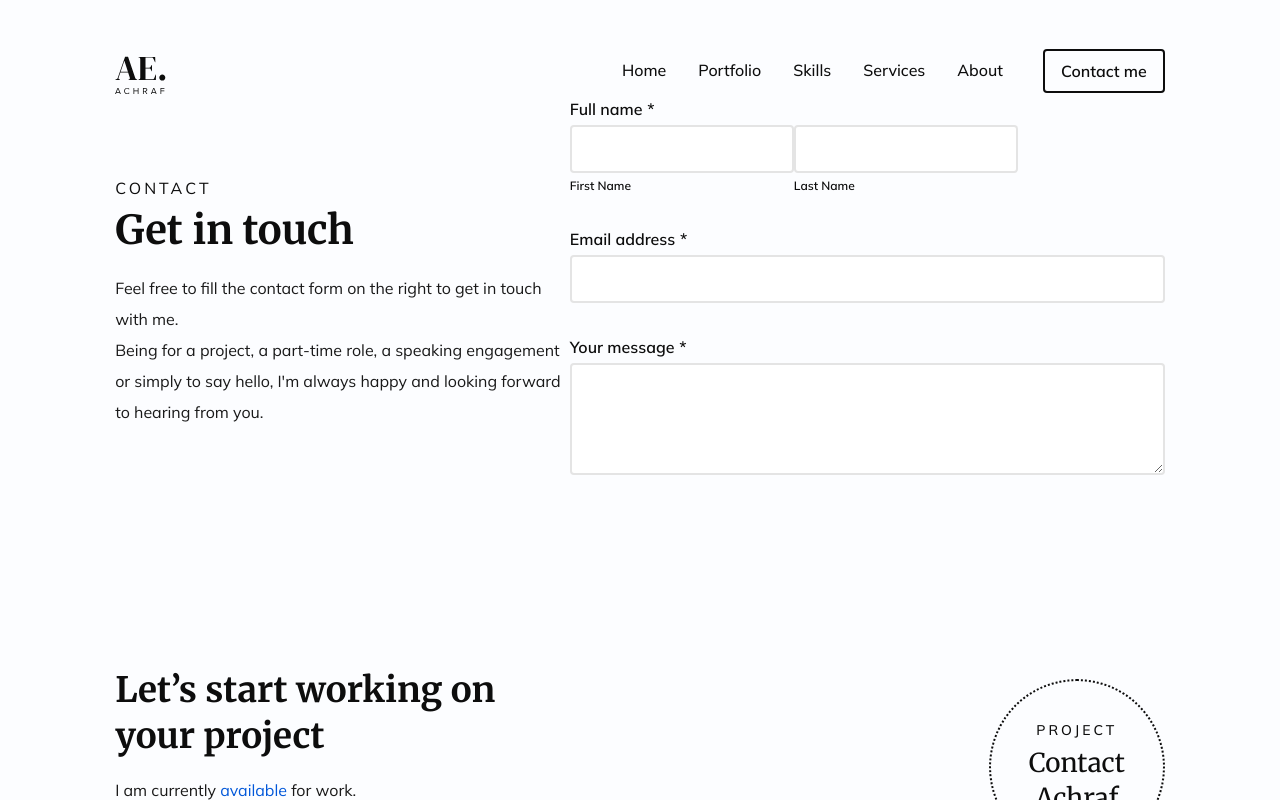
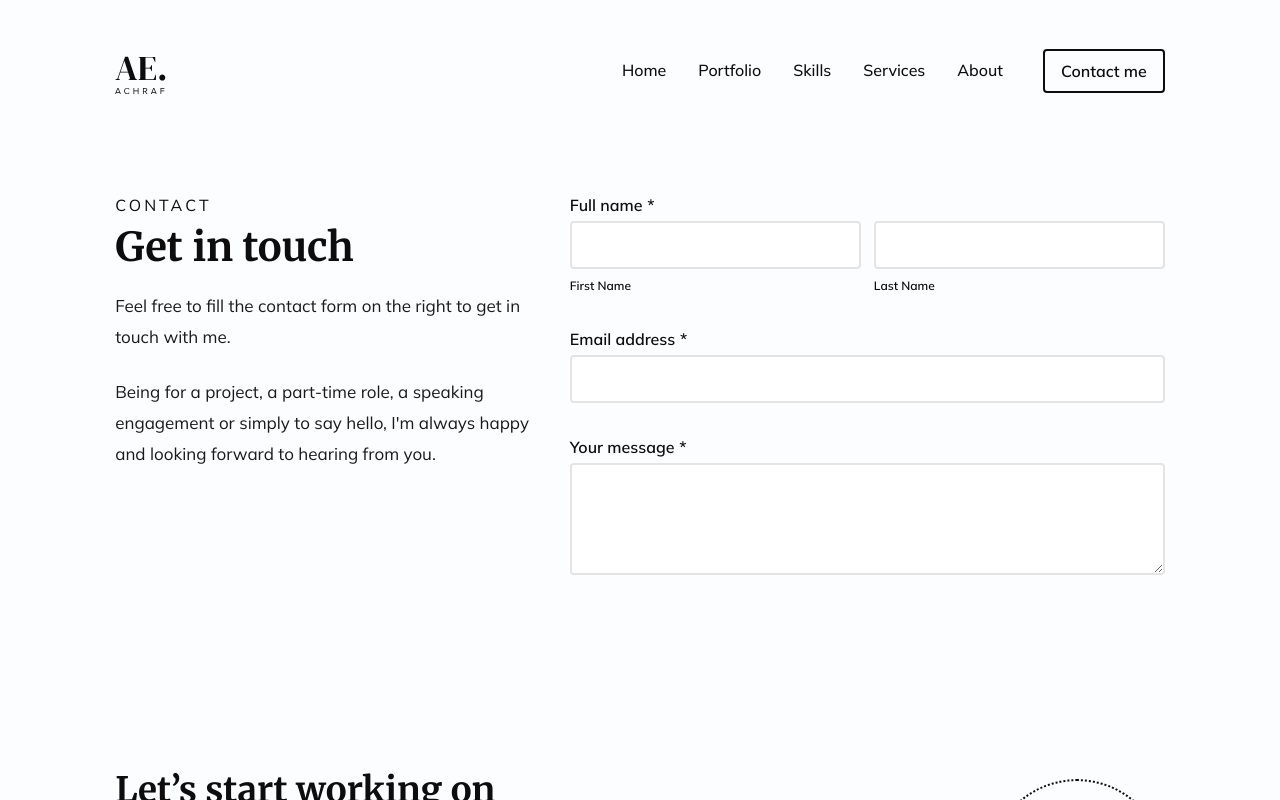
Before and after one commit to NightClover-code/portfolio-website-v2, a Next.js app: page /contact in a window 1280 px wide. Shown: the top 800 px of the page. Built offline with nearby package versions, Linux system fonts and the light colour scheme.

Commit message:
feat: contact page initial render

```diff
--- a/components/About/Content/index.tsx
+++ b/components/About/Content/index.tsx
@@ -3,7 +3,7 @@ const Content = () => {
     <div>
       <h4 className="text-[16px]">Personal Info</h4>
       <h1 className="text-[40px] mt-1 xs:text-[36px]">About Achraf</h1>
-      <div className="mt-4">
+      <div className="mt-4 max-w-[550px]">
         <p>
           My name is Achraf and I&apos;m a <span>Full-stack developer</span> who
           loves to work with modern web technologies.
--- a/components/Contact/Content/index.tsx
+++ b/components/Contact/Content/index.tsx
@@ -3,7 +3,7 @@ const Content = () => {
     <div>
       <h4 className="text-[16px]">Contact</h4>
       <h1 className="text-[40px] mt-1 xs:text-[36px]">Get in touch</h1>
-      <div className="mt-4">
+      <div className="mt-4 max-w-[445px]">
         <p>
           Feel free to fill the contact form on the right to get in touch with
           me.
--- a/components/Contact/Form/FormInput/index.tsx
+++ b/components/Contact/Form/FormInput/index.tsx
@@ -25,7 +25,7 @@ const FormInput: React.FC<FormInputProps> = ({
         <input
           type="text"
           style={{ width, height: height || 48 }}
-          className="mt-1 border-2 w-full rounded-[4px] border-[#E4E4E4] outline-none px-3 text-[17px]"
+          className="mt-1 min-w-[291px] border-2 w-full rounded-[4px] border-[#E4E4E4] outline-none px-3 text-[17px]"
         />
       ) : (
         <textarea
@@ -34,7 +34,7 @@ const FormInput: React.FC<FormInputProps> = ({
         />
       )}
 
-      {subLabel && <h5 className="font-bold text-[12px] mt-1">{subLabel}</h5>}
+      {subLabel && <h5 className="font-bold text-[12px] mt-2">{subLabel}</h5>}
     </div>
   );
 };
--- a/components/Contact/Form/index.tsx
+++ b/components/Contact/Form/index.tsx
@@ -3,7 +3,7 @@ import FormInput from './FormInput';
 const Form = () => {
   return (
     <form className="min-w-[595px]">
-      <div className="flex items-end">
+      <div className="flex items-end justify-between">
         <FormInput label="Full name" subLabel="First Name" />
 
         <FormInput subLabel="Last Name" />
--- a/components/Contact/index.tsx
+++ b/components/Contact/index.tsx
@@ -3,8 +3,8 @@ import Form from './Form';
 
 const Contact = () => {
   return (
-    <section className="contact__section">
-      <div className="flex items-center justify-between">
+    <section className="contact__section mt-24">
+      <div className="flex items-start justify-between">
         <Content />
 
         <Form />
--- a/styles/_global.scss
+++ b/styles/_global.scss
@@ -72,8 +72,9 @@ svg path {
   display: block !important;
 }
 
+.contact__section p,
 .about__section p {
-  @apply mb-6 text-[17px] max-w-[550px];
+  @apply mb-6 text-[17px];
 }
 
 .project__details .primary__btn {
--- a/styles/css/default.css
+++ b/styles/css/default.css
@@ -70,8 +70,9 @@ svg path {
   display: block !important;
 }
 
+.contact__section p,
 .about__section p {
-  @apply mb-6 text-[17px] max-w-[550px];
+  @apply mb-6 text-[17px];
 }
 
 .project__details .primary__btn {
```
Also changed, not shown: 1 other file (tests, documents, lock files or other folders).
